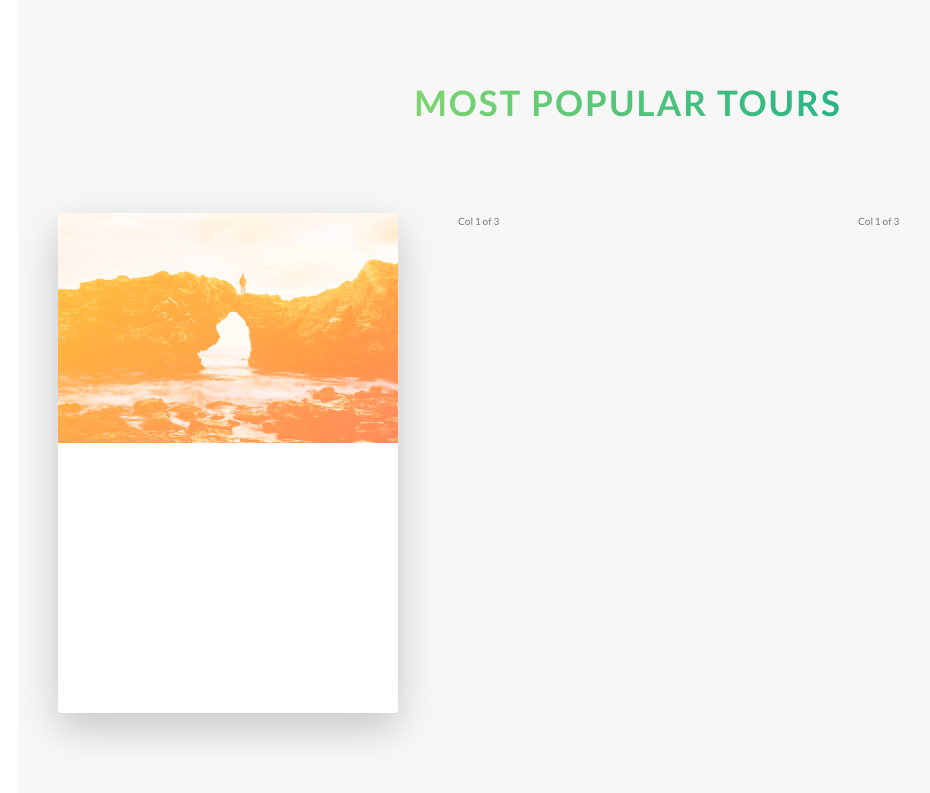
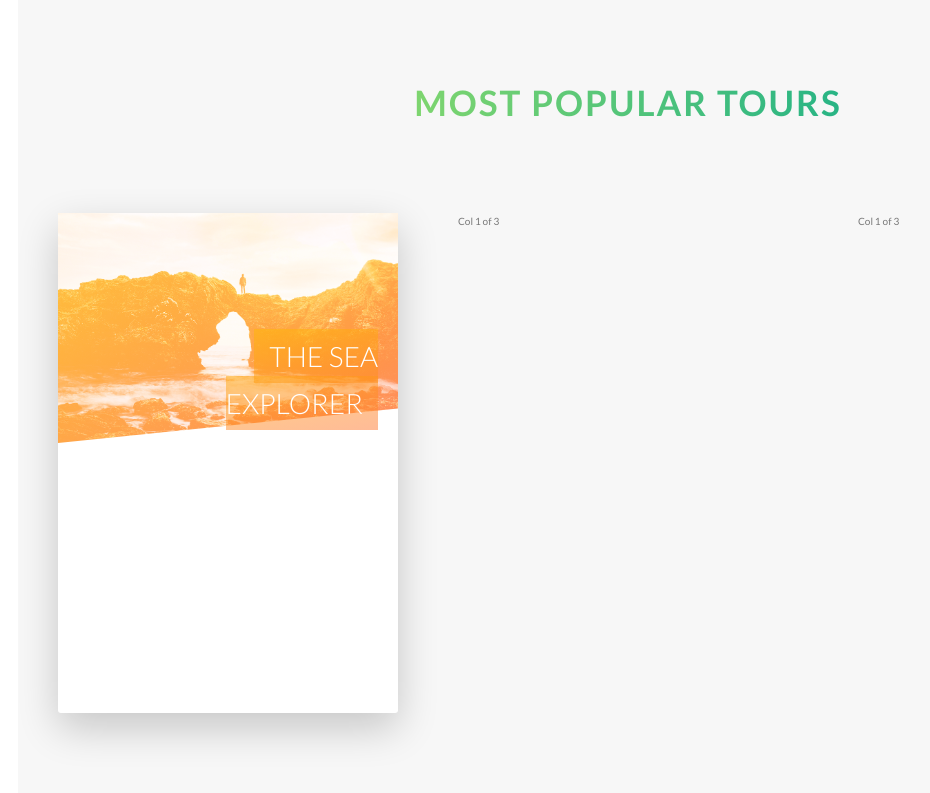
Before and after one commit to nhhabc/sass-learning, a website: page index.html in a window 1280 px wide. Shown: the part 2309-3102 px from the top of the page, without its empty margins (12-942 px from the left). Drawn offline with Linux system fonts and the light colour scheme.

Commit message:
card edit

```diff
--- a/index.html
+++ b/index.html
@@ -104,14 +104,14 @@
                     <div class="col-1-of-3">
                         <div class="card">
                             <div class="card__side card__side--front">
-                                <div class="card__pic card__pic--1">
-
-                                </div>
+                                <div class="card__pic card__pic--1"></div>
                                 <div class="card__heading">
-
+                                    <span class="card__heading-span card__heading-span--1">
+                                        The sea Explorer
+                                    </span>
                                 </div>
                                 <div class="card__detail">
-
+                                    Detail
                                 </div>
                             </div>
                             <div class="card__side card__side--back card__side--back-1">
--- a/sass/components/_card.scss
+++ b/sass/components/_card.scss
@@ -43,9 +43,29 @@
         background-size: cover;
         height: 23rem;
         background-blend-mode: screen;
+        clip-path: polygon(0 0, 100% 0, 100% 85%, 0 100%);
 
         &--1 {
             background-image: linear-gradient(to right bottom, $color-secondary-light,  $color-secondary-dark),  url(../../img/nat-5.jpg);
         }
     }
+
+    &__heading {
+        font-size: 2.8rem;
+        font-weight: 300;
+        text-transform: uppercase;
+        text-align: right;
+        position: absolute;
+        top: 12rem;
+        right: 2rem;
+        width: 75%;
+
+        &-span {
+            padding: 1rem 1.5rem;
+
+            &--1 {
+                background-image: linear-gradient(to right bottom, rgba($color-secondary-light, .5),  rgba($color-secondary-dark, .5));
+            }
+        }
+    }
 }
```
Also changed, not shown: css/style.css.
